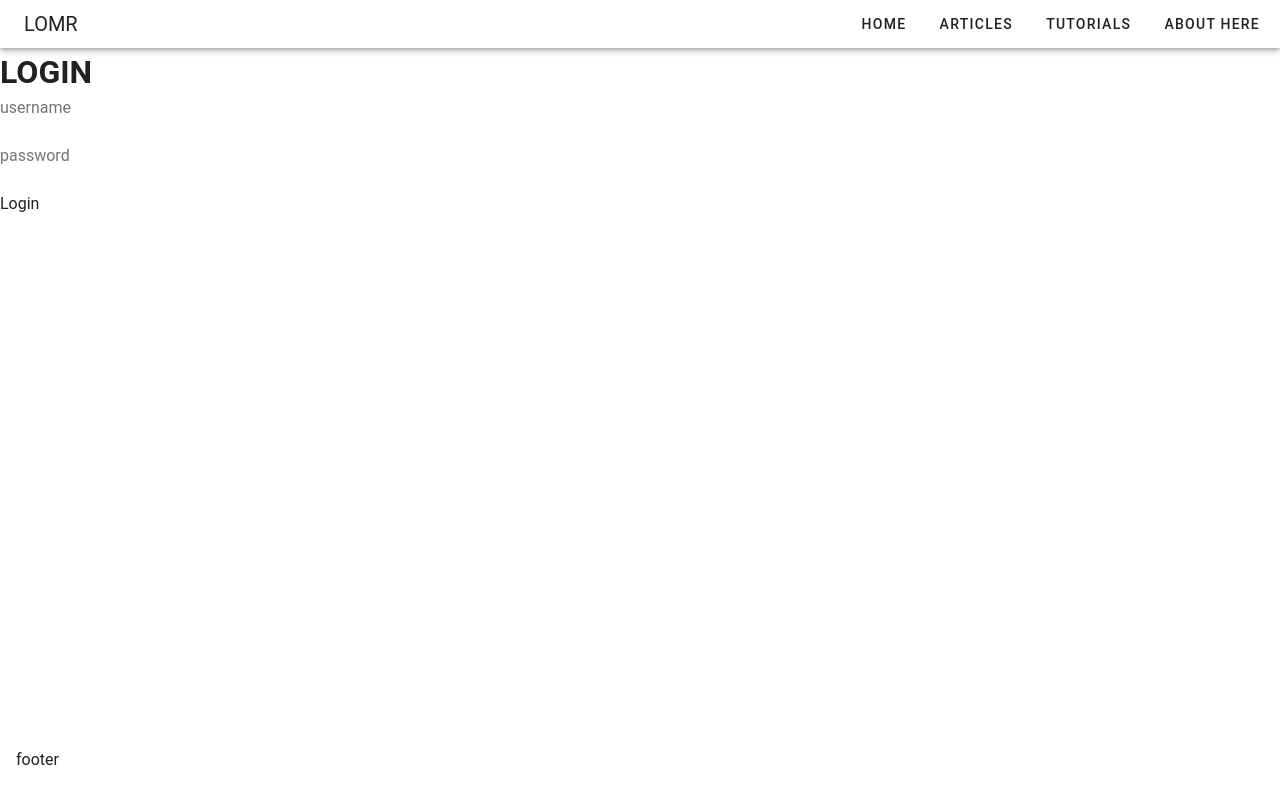
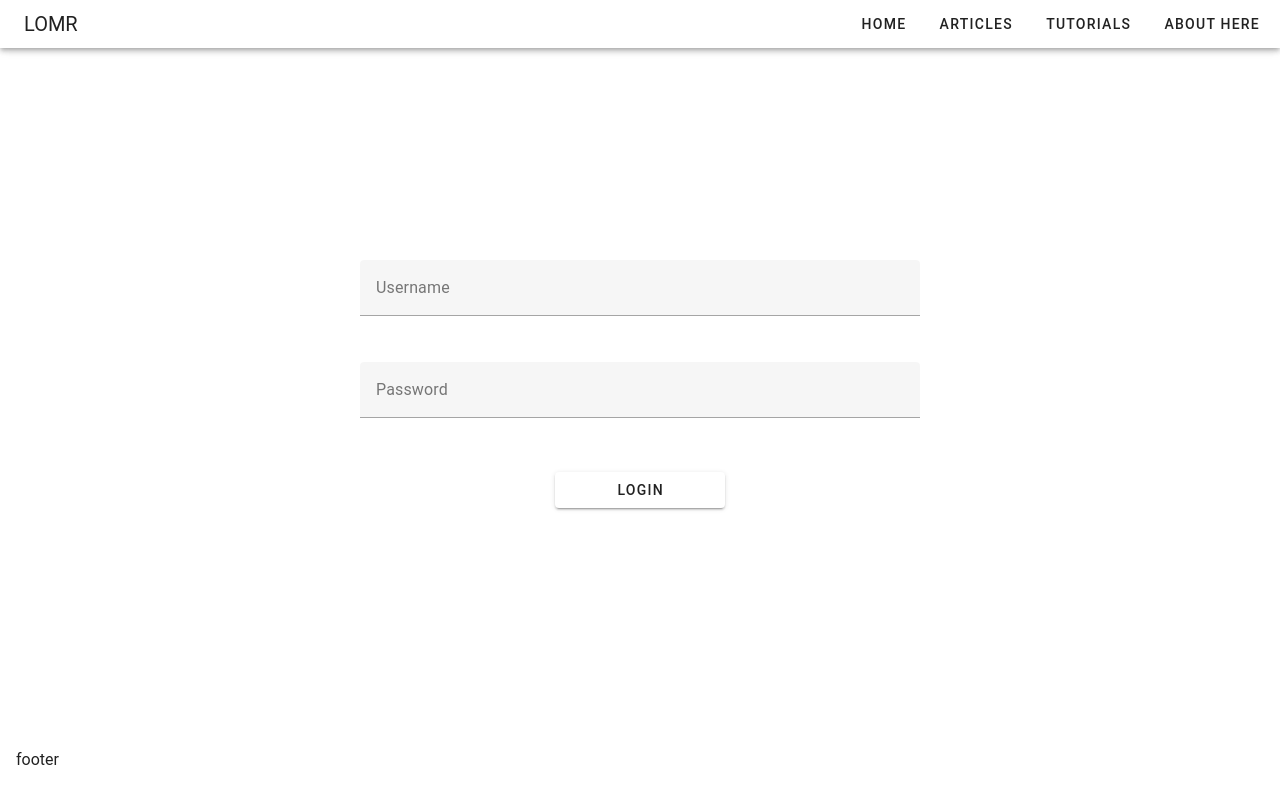
Before and after one commit to Lou8is/blog, a Vue app in the folder frontend/: page /login in a window 1280 px wide. Built offline with nearby package versions, Linux system fonts and the light colour scheme.

Commit message:
Makes the login page prettier + uses vuetify

```diff
--- a/frontend/src/views/LoginView.vue
+++ b/frontend/src/views/LoginView.vue
@@ -1,29 +1,44 @@
 <script setup lang="ts">
     import Auth from '@/router/auth'
+    import { ref, type Ref } from 'vue'
 
-    let username: string = "";
-    let password: string = "";
+    let username: Ref<string> = ref("");
+    let password: Ref<string> = ref("");
 
     function login() {
-        Auth.login(username, password, "admin");
+        Auth.login(username.value, password.value, "admin");
     }
 </script>
 
 <template>
+    <v-container class="fill-height">
+    <v-form @submit.prevent="login" class="v-col-12">
 
-    <div>
-    <h1>LOGIN</h1>
-    <form @submit.prevent="login">
-      <input v-model="username" placeholder="username" />
-      <br />
-      <br />
-      <input v-model="password" placeholder="password" type="password" />
-      <br />
-      <br />
-      <button type="submit">Login</button>
-    </form>
-  </div>
+            <v-row>
+                <v-spacer></v-spacer>
+                <v-col cols="12" sm="6">
+                    <v-text-field v-model="username" label="Username" required/>
+                </v-col>
+                <v-spacer></v-spacer>
+            </v-row>
+            <v-row>
+                <v-spacer></v-spacer>
+                <v-col cols="12" sm="6">
+                    <v-text-field v-model="password" label="Password" type="password" required/>
+                </v-col>
+                <v-spacer></v-spacer>
+            </v-row>
 
+            <v-row>
+                <v-spacer></v-spacer>
+                <v-col cols="6" sm="2">
+                    <v-btn type="submit" block class="mt-2">Login</v-btn>
+                </v-col>
+                <v-spacer></v-spacer>
+            </v-row>
+
+    </v-form>
+    </v-container>
 </template>
 
 <style scoped>
```
